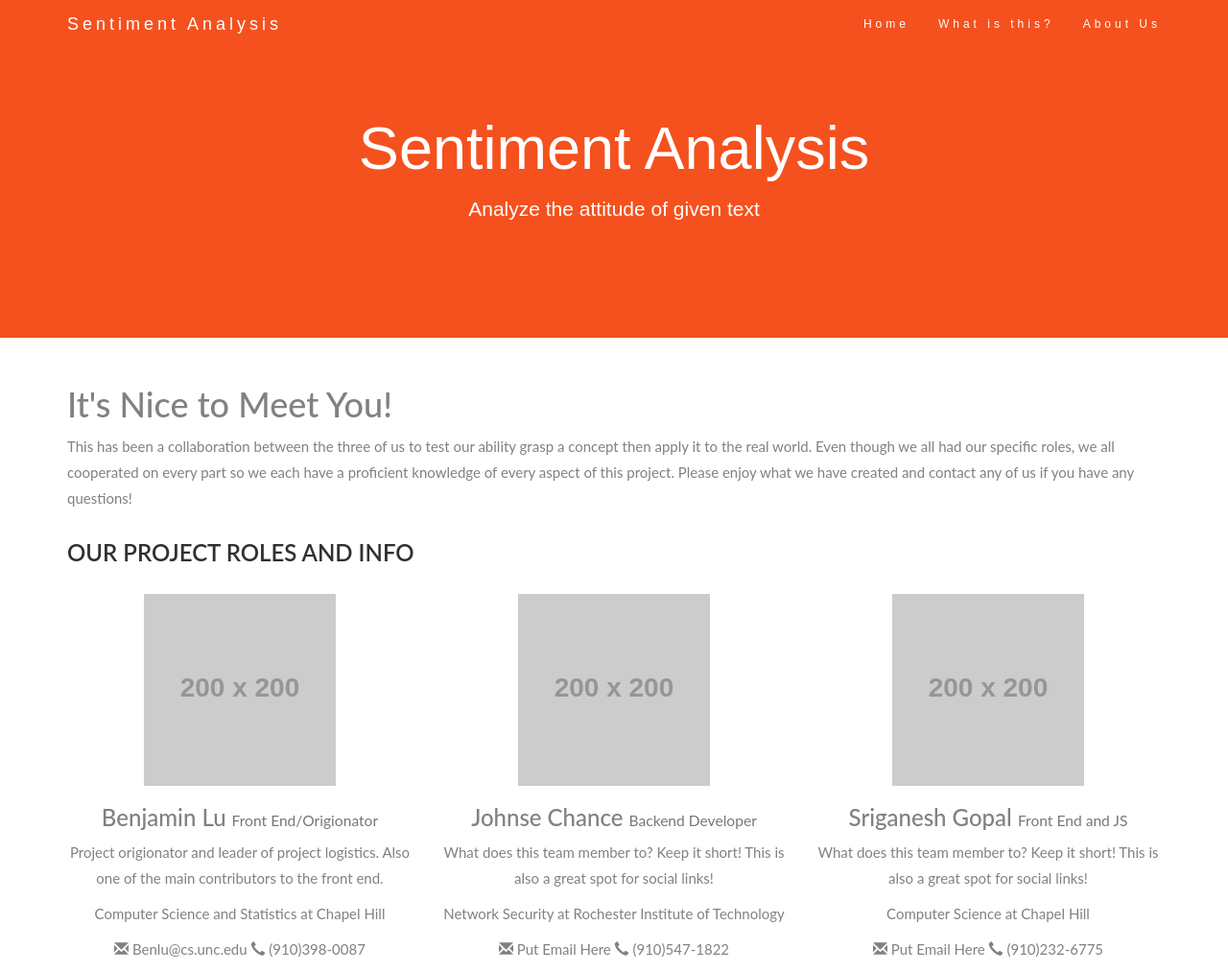
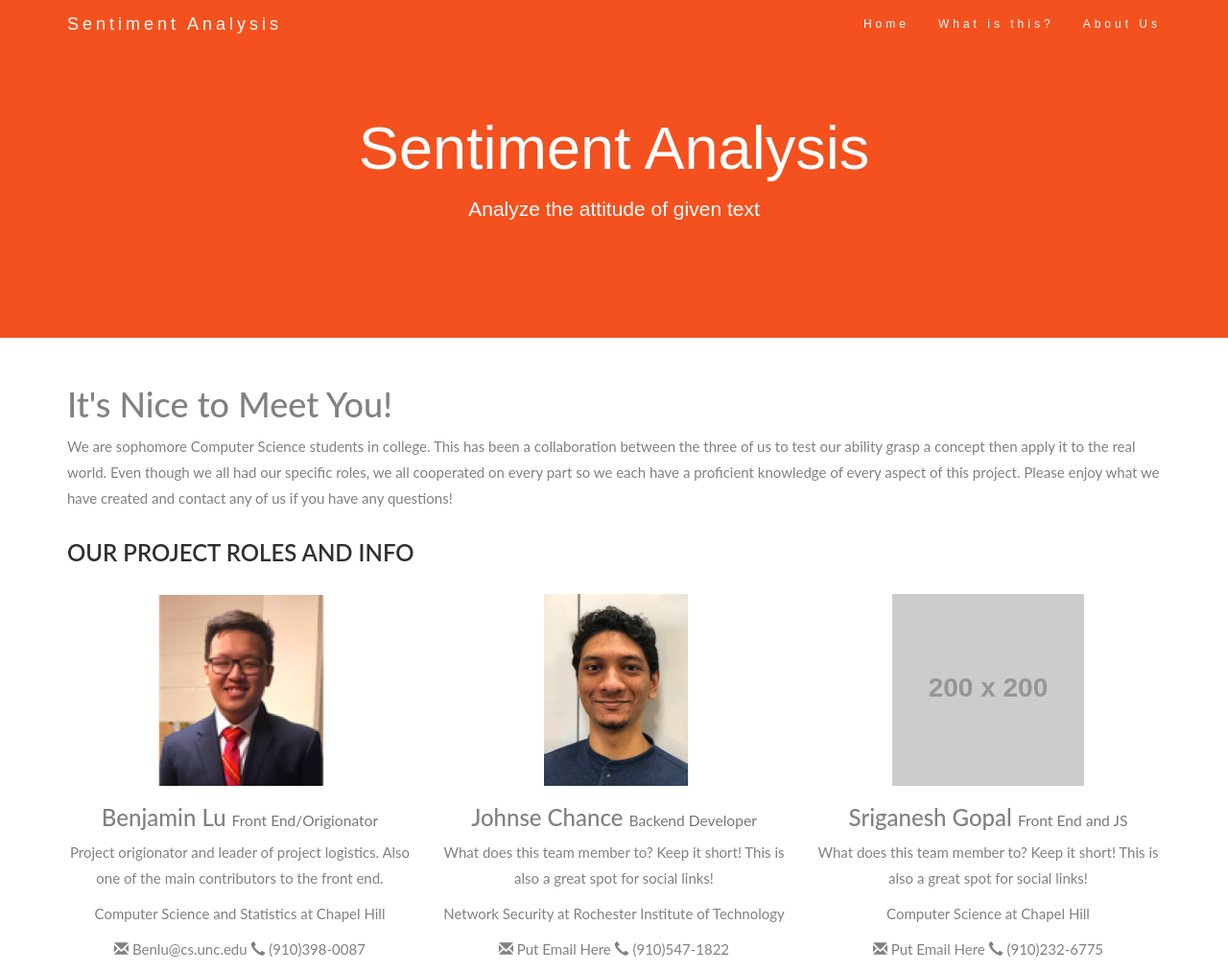
Before and after one commit to Speaker4TheUndead/Sentiment-Analysis, a Flask app: page /donate in a window 1280 px wide. Shown: the whole page at 96% size. Run offline with Flask 2, Linux system fonts and the light colour scheme; grey boxes labelled with a size stand in for pictures from a placeholder-image service; some libraries are stand-ins or nearby versions.

Commit message:
edited contact

```diff
--- a/server/templates/donate.html
+++ b/server/templates/donate.html
@@ -273,7 +273,7 @@
       <h1 class="my-4">
         It's Nice to Meet You!
       </h1>
-      <p>This has been a collaboration between the three of us to test our ability grasp a concept then apply it to the real world. Even though we all had our specific roles, we all cooperated on every part so we each have a proficient knowledge of every aspect of this project. Please enjoy what we have created and contact any of us if you have any questions!</p>
+      <p>We are sophomore Computer Science students in college. This has been a collaboration between the three of us to test our ability grasp a concept then apply it to the real world. Even though we all had our specific roles, we all cooperated on every part so we each have a proficient knowledge of every aspect of this project. Please enjoy what we have created and contact any of us if you have any questions!</p>
 
       <!-- Team Members Row -->
       <div class="row">
@@ -281,7 +281,7 @@
           <h2 class="my-4">Our Project Roles and Info</h2>
         </div>
         <div class="col-lg-4 col-sm-6 text-center mb-4">
-          <img class="rounded-circle img-fluid d-block mx-auto" src="http://placehold.it/200x200" alt="">
+          <img class="rounded-circle img-fluid d-block mx-auto" src="img/BenPic.png" alt="">
           <h3>Benjamin Lu
             <small>Front End/Origionator</small>
           </h3>
@@ -291,7 +291,7 @@
 
         </div>
         <div class="col-lg-4 col-sm-6 text-center mb-4">
-          <img class="rounded-circle img-fluid d-block mx-auto" src="http://placehold.it/200x200" alt="">
+          <img class="rounded-circle img-fluid d-block mx-auto" src="img/JohnsePic.png" alt="">
           <h3>Johnse Chance
             <small>Backend Developer</small>
           </h3>
```
